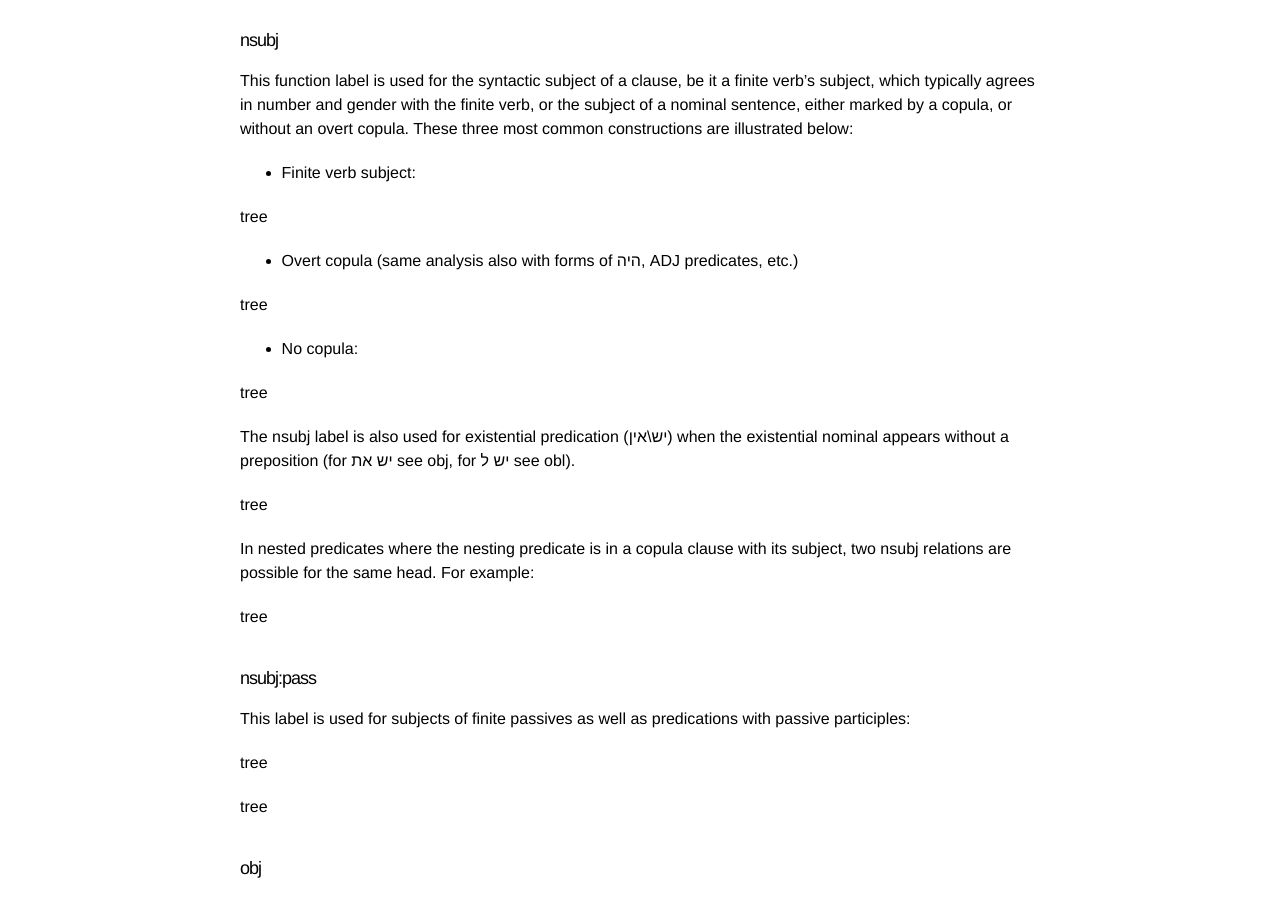
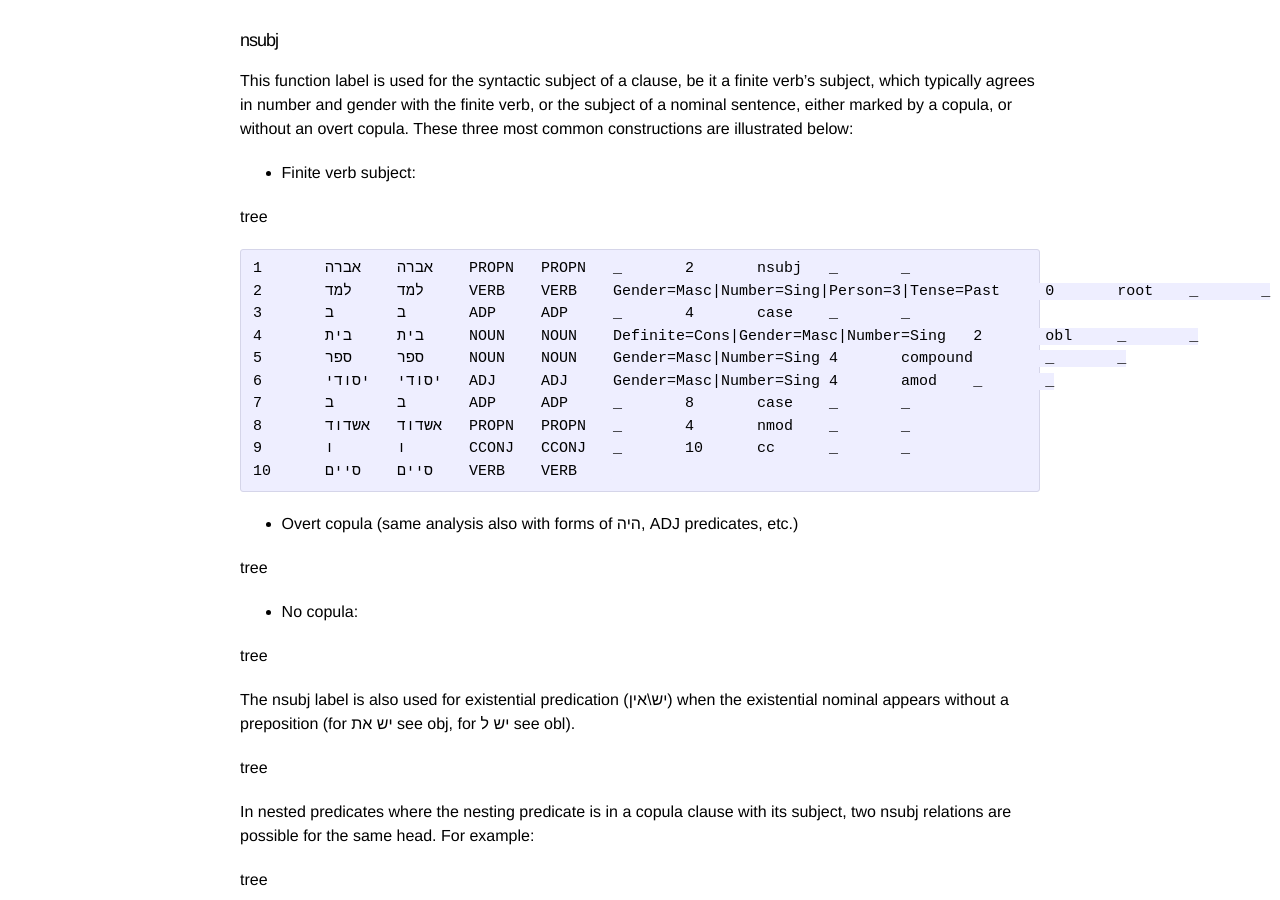
Before and after one commit to IAHLT/heb-ud-gudielines, a Jekyll site: the page built from Dependnecy relations in detail.md, in a window 1280 px wide and 900 px high, scrolled down 413 px. Built offline with Jekyll 4.4.1, drawn with Linux system fonts in a browser that asks for light colours.

Commit message:
Update Dependnecy relations in detail.md

```diff
--- a/Dependnecy relations in detail.md
+++ b/Dependnecy relations in detail.md
@@ -18,6 +18,18 @@ This function label is used for the syntactic subject of a clause, be it a finit
 -	Finite verb subject:
 
 tree
+~~~ conllu
+1	אברה	אברה	PROPN	PROPN	_	2	nsubj	_	_
+2	למד	למד	VERB	VERB	Gender=Masc|Number=Sing|Person=3|Tense=Past	0	root	_	_
+3	ב	ב	ADP	ADP	_	4	case	_	_
+4	בית	בית	NOUN	NOUN	Definite=Cons|Gender=Masc|Number=Sing	2	obl	_	_
+5	ספר	ספר	NOUN	NOUN	Gender=Masc|Number=Sing	4	compound	_	_
+6	יסודי	יסודי	ADJ	ADJ	Gender=Masc|Number=Sing	4	amod	_	_
+7	ב	ב	ADP	ADP	_	8	case	_	_
+8	אשדוד	אשדוד	PROPN	PROPN	_	4	nmod	_	_
+9	ו	ו	CCONJ	CCONJ	_	10	cc	_	_
+10	סיים	סיים	VERB	VERB
+~~~
 
 -	Overt copula (same analysis also with forms of היה, ADJ predicates, etc.)
 
```
